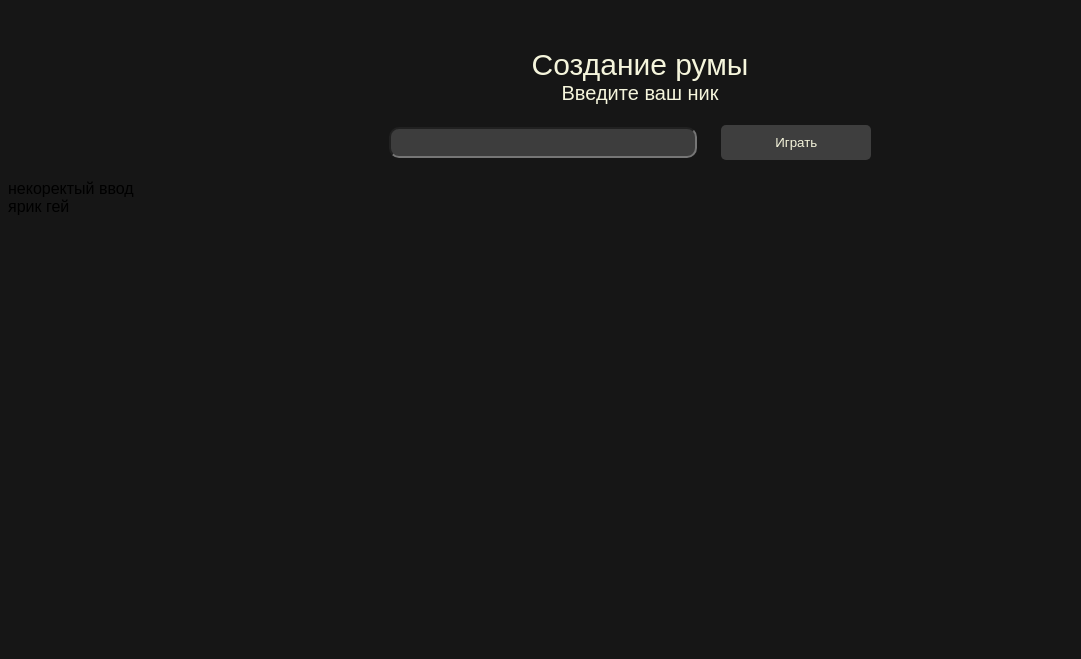
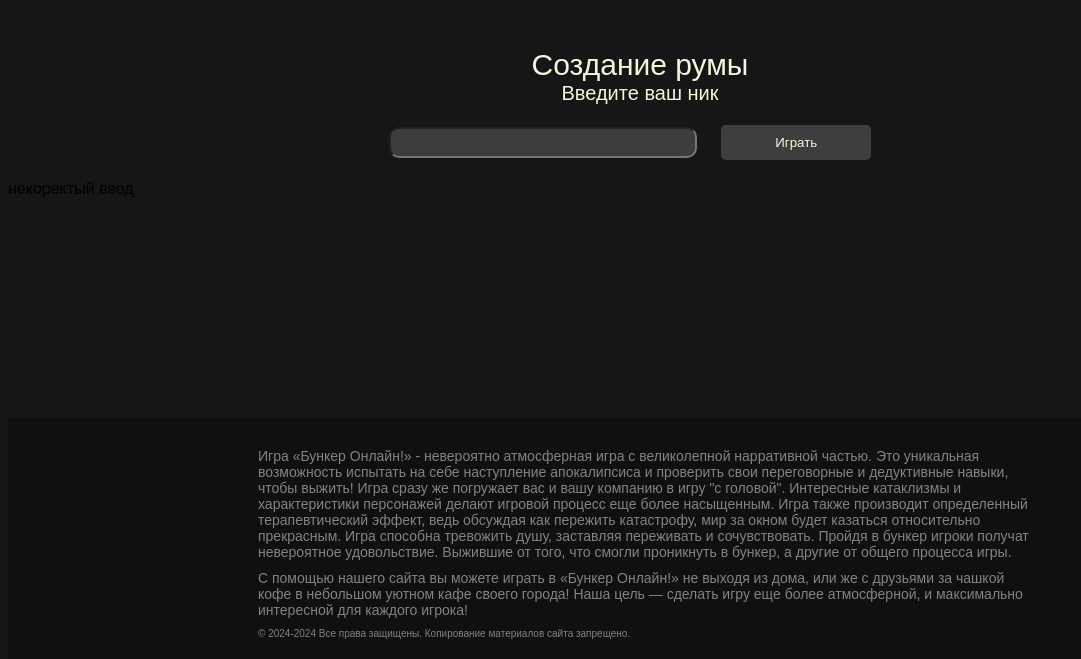
Before and after one commit to Destructzz/bunker, a PHP site: page / in a window 1280 px wide. Shown: the part 141-800 px from the top of the page, without its empty margins (0-1081 px from the left). Run offline with PHP 8.4, Linux system fonts and the light colour scheme.

Commit message:
Футер для шапки

```diff
--- a/includes/footer.php
+++ b/includes/footer.php
@@ -1 +1,10 @@
-<div>ярик гей</div>
+
+
+
+
+<div class="footer">
+<p>Игра «Бункер Онлайн!» - невероятно атмосферная игра с великолепной нарративной частью. Это уникальная возможность испытать на себе наступление апокалипсиса и проверить свои переговорные и дедуктивные навыки, чтобы выжить! Игра сразу же погружает вас и вашу компанию в игру "с головой". Интересные катаклизмы и характеристики персонажей делают игровой процесс еще более насыщенным. Игра также производит определенный терапевтический эффект, ведь обсуждая как пережить катастрофу, мир за окном будет казаться относительно прекрасным. Игра способна тревожить душу, заставляя переживать и сочувствовать. Пройдя в бункер игроки получат невероятное удовольствие. Выжившие от того, что смогли проникнуть в бункер, а другие от общего процесса игры.</p>
+
+<p>С помощью нашего сайта вы можете играть в «Бункер Онлайн!» не выходя из дома, или же с друзьями за чашкой кофе в небольшом уютном кафе своего города! Наша цель — сделать игру еще более атмосферной, и максимально интересной для каждого игрока!</p>
+<div class="PravaNashiXD">© 2024-2024 Все права защищены. Копирование материалов сайта запрещено.</div>
+    </div>
--- a/styles/style.css
+++ b/styles/style.css
@@ -58,3 +58,33 @@ body{
 .ready-to-play:active{
     transform: scale(0.95);
 }
+
+.FooterMainText{
+    padding-top: 20px;
+    text-align: center;
+    margin: 300px 0px 0px 0px;
+    font-size: 14px;
+    color: aliceblue;
+    background-color: rgb(37, 36, 36);
+    width: 1885px;
+    height: 400px;
+}
+
+.footer {
+    background-color: #101010;
+    color: #838383;
+    padding: 20px 250px; /* Верхний/нижний и левый/правый отступы */
+    position: fixed;
+    bottom: 0;
+    width: 100%;
+    box-sizing: border-box; /* Учитывает отступы в ширину элемента */
+}
+
+.footer p {
+    margin: 10px 0;
+    font-size: 14px;
+}
+
+.PravaNashiXD{
+    font-size: 10px;
+}
```
